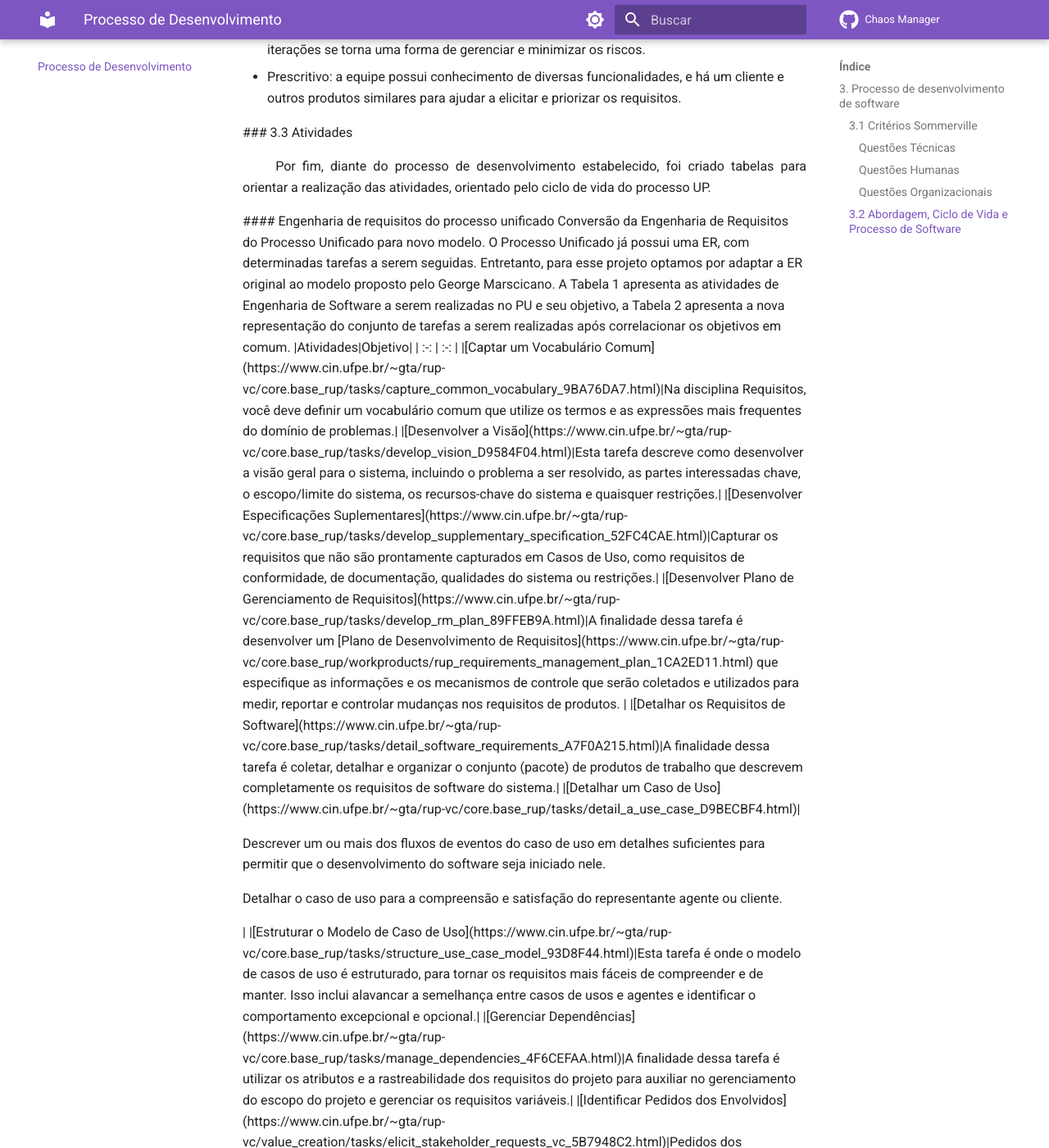
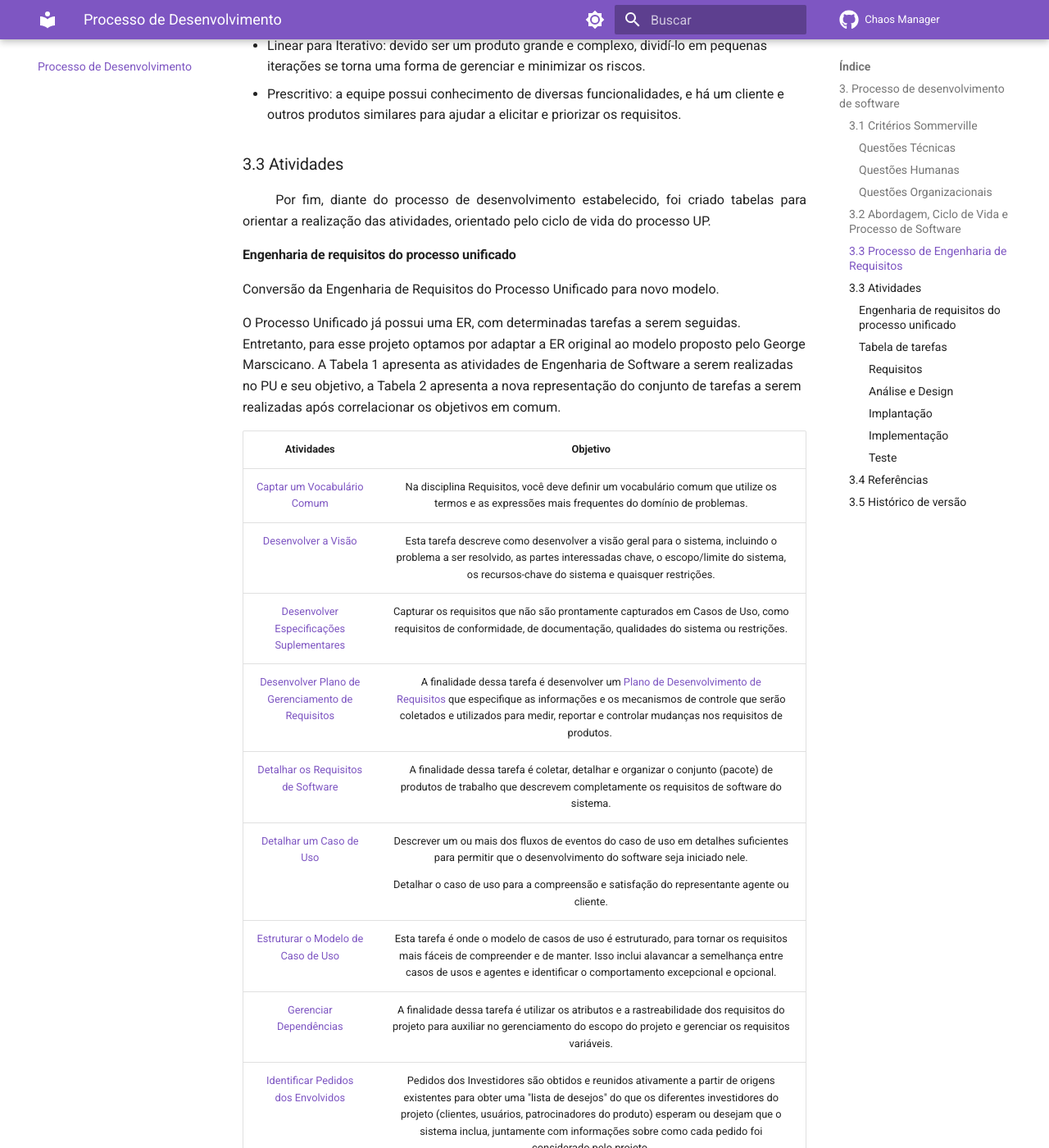
Before and after one commit to mdsreq-fga-unb/2023.2-ChaosManager, an MkDocs documentation site: the page built from docs/processo_software.md, in a window 1280 px wide and 1400 px high, scrolled down 4345 px. Shown: the whole window at 82% size. Built offline with MkDocs 1.6.1 and Material for MkDocs 9.7.7, drawn with Linux system fonts in a browser that asks for light colours; comment, search, counter and statistics services are not loaded; some of the changed text lies outside the part shown.

Commit message:
Update processo_software.md

```diff
--- a/docs/processo_software.md
+++ b/docs/processo_software.md
@@ -58,8 +58,6 @@ Após a análise das respostas chegamos ao resultado final de uma abordagem diri
 <p align = "justify"> &emsp;&emsp;
 &emsp;&emsp;O Processo Unificado foi selecionado por tornar claro a necessidade de atribuições de tarefas aos envolvidos diretamente no desenvolvimento do projeto. Nesse processo são definidas o quanto antes quais as etapas e os artefatos que serão envolvidos durante o processo. Essa característica do processo foi um ponto importante para lidar com a questão do tempo e conhecimento distinto dos integrantes da equipe.
 </p>
-
-<p align="justify"> &emsp;&emsp;
 
 ### 3.3 Processo de Engenharia de Requisitos
 
```
